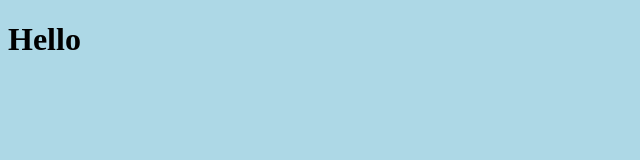
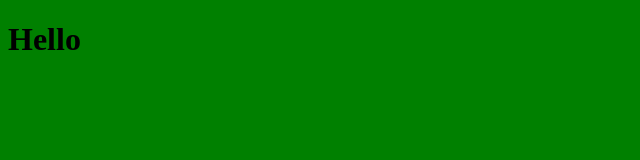
Before and after one commit to BlazeZNT/GitTestDemo, a plain HTML site: page index.html in a window 1280 px wide. Shown: the whole page, without its empty margins (0-640 px from the left). Drawn offline with Linux system fonts and the light colour scheme.

Commit message:
change to green

```diff
--- a/style.css
+++ b/style.css
@@ -1,3 +1,3 @@
 body {
-	background-color: lightblue;
+	background-color: green;
 }
```
